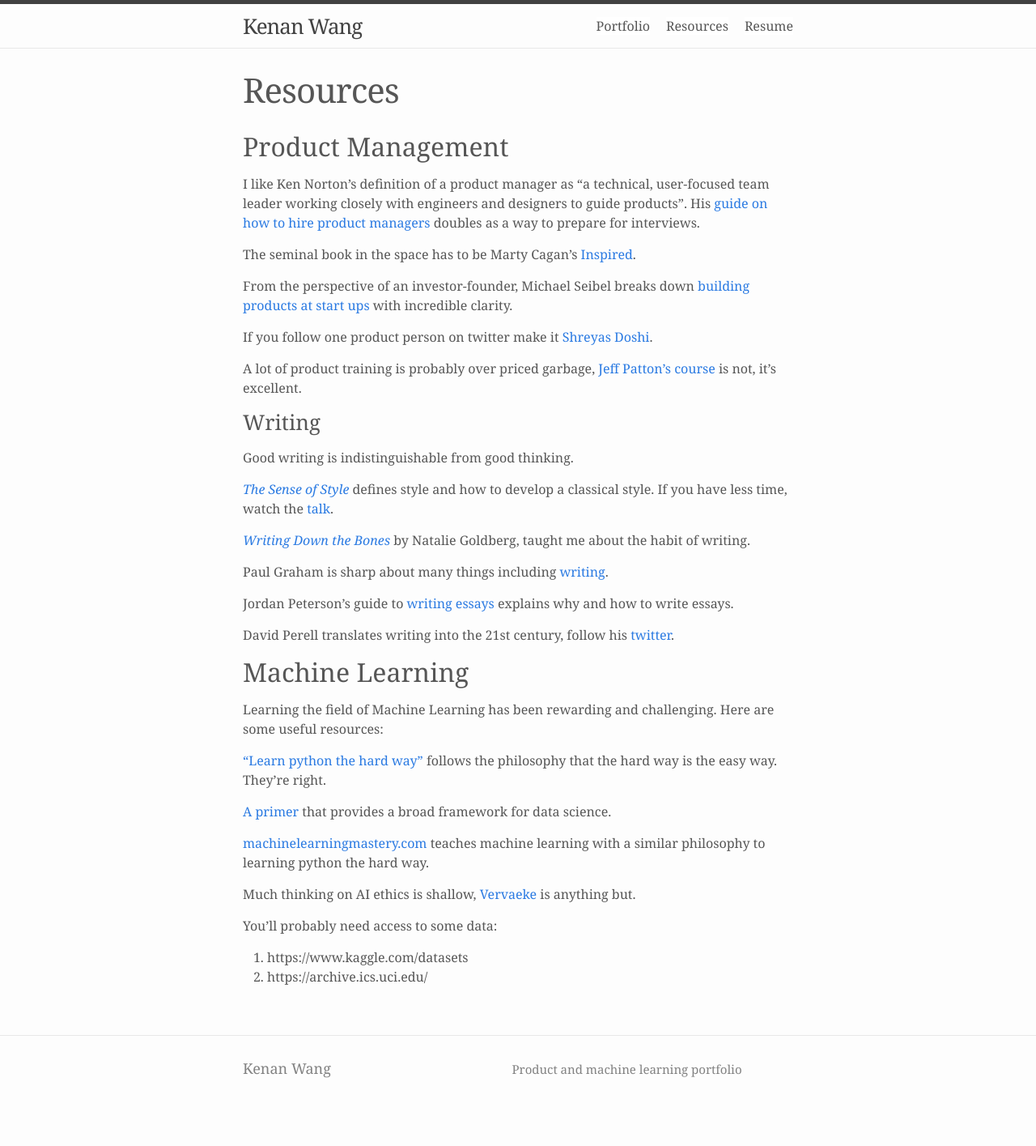
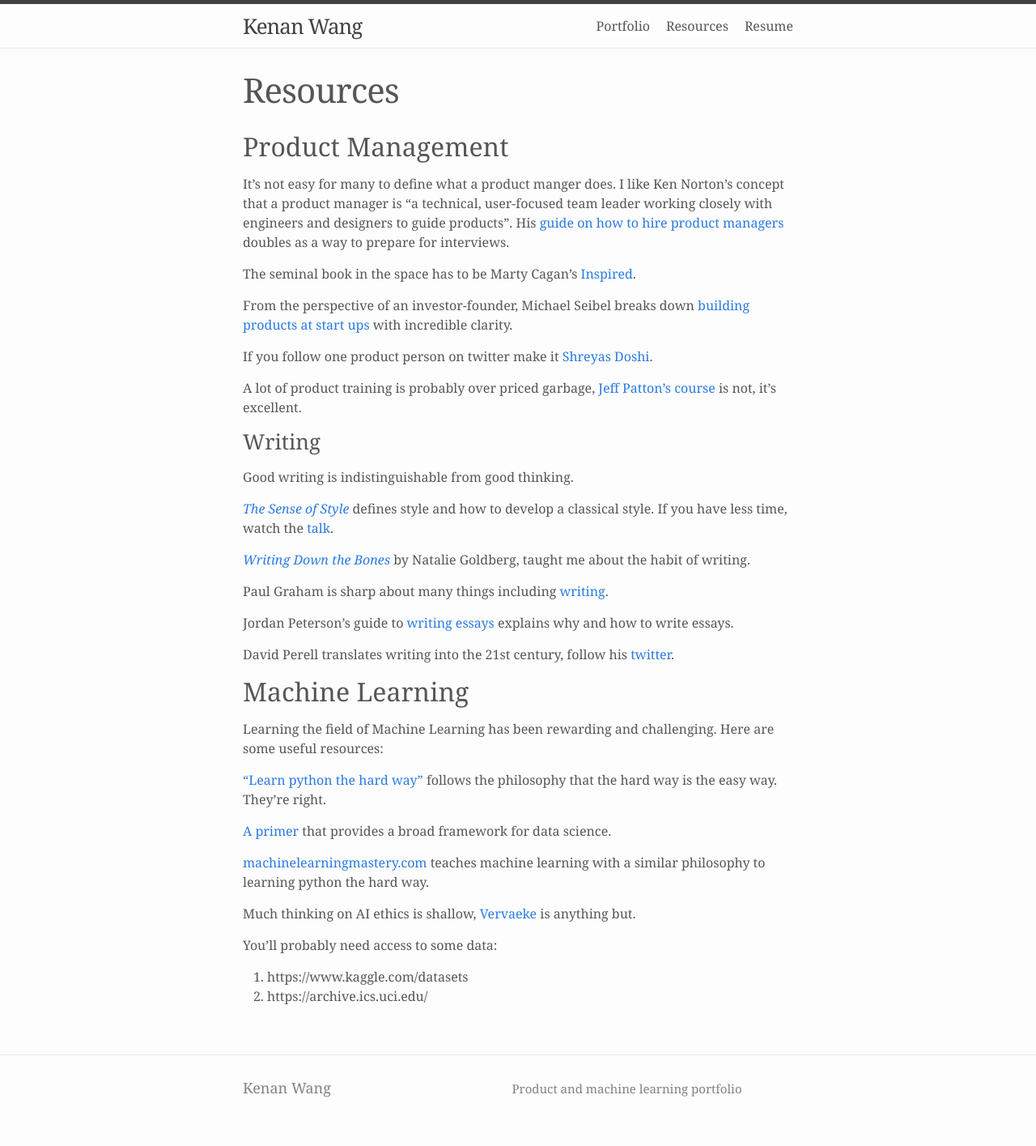
Before and after one commit to kenanwang/username.github.io, a Jekyll site: the page built from resources.md, in a window 1280 px wide. Shown: the whole page at 81% size. Built offline with Jekyll 4.4.1, drawn with Linux system fonts in a browser that asks for light colours; nearby versions of some CDN libraries; before the commit the page ends 1391 px from its top, so only the background shows below that.

Commit message:
Update resources.md

```diff
--- a/resources.md
+++ b/resources.md
@@ -5,7 +5,7 @@ permalink: /resources/
 ---
 
 ## Product Management
-I like Ken Norton's definition of a product manager as "a technical, user-focused team leader working closely with engineers and designers to guide products". His [guide on how to hire product managers](https://www.bringthedonuts.com/essays/productmanager.html) doubles as a way to prepare for interviews.
+It's not easy for many to define what a product manger does. I like Ken Norton's concept that a product manager is "a technical, user-focused team leader working closely with engineers and designers to guide products". His [guide on how to hire product managers](https://www.bringthedonuts.com/essays/productmanager.html) doubles as a way to prepare for interviews.
 
 The seminal book in the space has to be Marty Cagan's [Inspired](https://www.amazon.com/INSPIRED-Create-Tech-Products-Customers/dp/1119387507).
 
```
